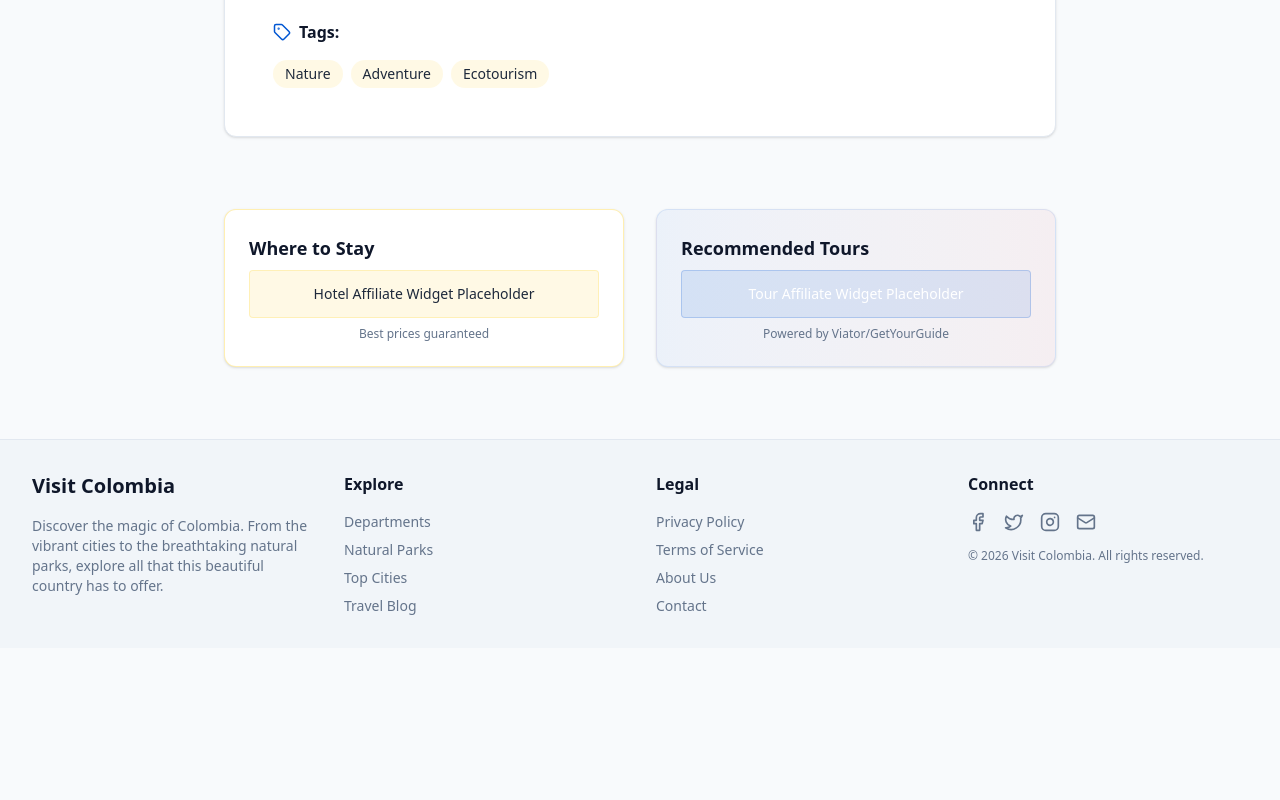
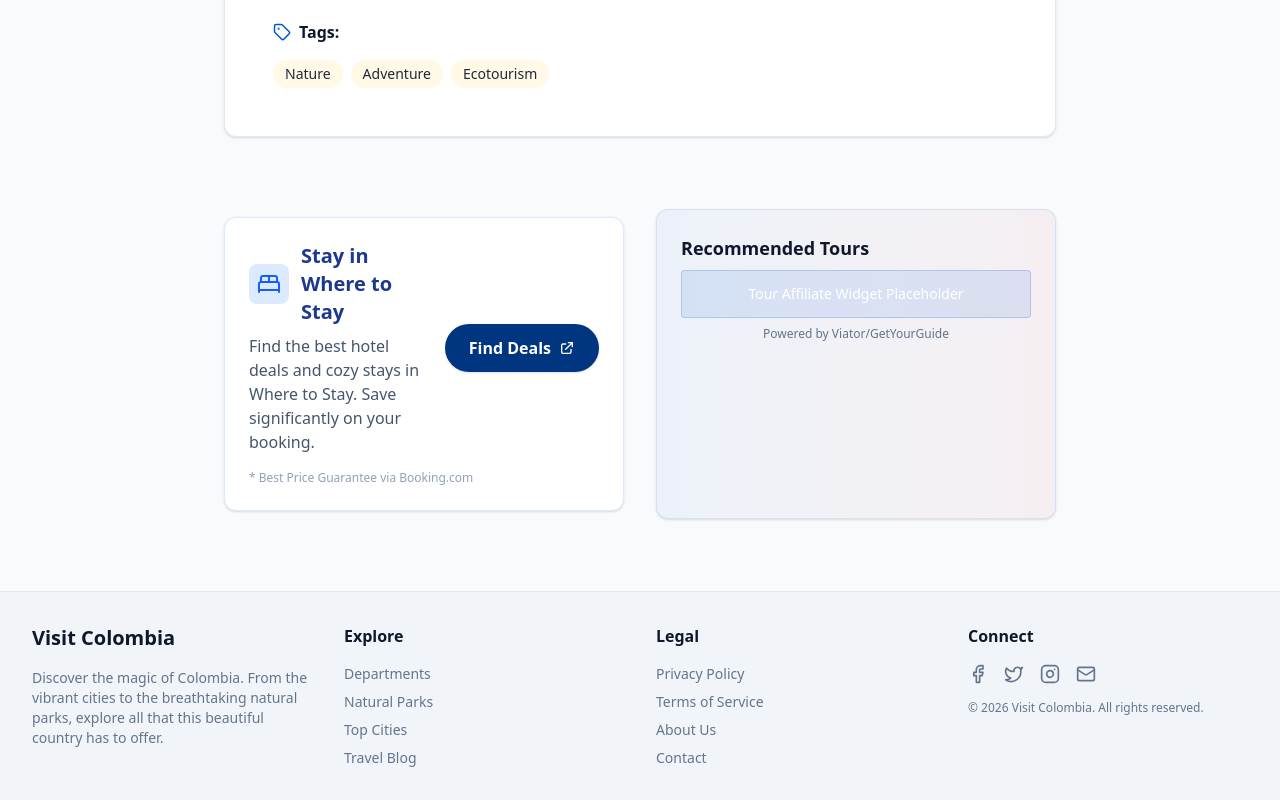
Before and after one commit to jalexisg/visit_colombia, a Next.js app: page /blog/cano-cristales-river-five-colors in a window 1280 px wide. Shown: the part 758-1558 px from the top of the page. Before the commit the page ends 1406 px from the top, so only its background shows below. Built offline with nearby package versions, Linux system fonts and the light colour scheme; no server answers.

Commit message:
feat: Add Booking.com hotel widget

```diff
--- a/components/AdUnit.tsx
+++ b/components/AdUnit.tsx
@@ -1,3 +1,5 @@
+import HotelWidget from './HotelWidget';
+
 interface AdUnitProps {
     type: 'adsense' | 'hotel' | 'tour';
     title?: string; // e.g. "Find Hotels in Bogota"
@@ -10,15 +12,7 @@ export default function AdUnit({ type, title }: AdUnitProps) {
                 // Auto Ads will handle placement, so we don't render a placeholder
                 return null;
             case 'hotel':
-                return (
-                    <div className="w-full p-6 bg-white border border-secondary/30 rounded-xl shadow-sm my-6">
-                        <h4 className="font-bold text-lg mb-2 text-foreground">{title || 'Find Top Rated Hotels'}</h4>
-                        <div className="h-12 bg-secondary/10 rounded flex items-center justify-center text-secondary-foreground text-sm font-medium border border-secondary/20 cursor-pointer hover:bg-secondary/20 transition-colors">
-                            Hotel Affiliate Widget Placeholder
-                        </div>
-                        <p className="text-xs text-muted-foreground mt-2 text-center">Best prices guaranteed</p>
-                    </div>
-                );
+                return <HotelWidget term={title?.replace('Find Hotels in ', '') || 'Colombia'} />;
             case 'tour':
                 return (
                     <div className="w-full p-6 bg-gradient-to-r from-primary/5 to-accent/5 border border-primary/10 rounded-xl shadow-sm my-6">
--- /dev/null
+++ b/components/HotelWidget.tsx
@@ -0,0 +1,51 @@
+'use client';
+
+import { BedDouble } from 'lucide-react';
+
+interface HotelWidgetProps {
+    term: string; // The search term (City or Park name)
+}
+
+export default function HotelWidget({ term }: HotelWidgetProps) {
+    // Defaulting to a common generic affiliate ID or keeping it empty if unknown.
+    // The user needs to provide their specific AID (e.g. 1234567)
+    const affiliateId = process.env.NEXT_PUBLIC_BOOKING_PARTNER_ID || '0';
+
+    // Booking.com search URL construction
+    const searchUrl = `https://www.booking.com/searchresults.html?ss=${encodeURIComponent(term)}&aid=${affiliateId}`;
+
+    return (
+        <div className="w-full bg-white rounded-xl shadow-sm border border-blue-100 p-6 my-8">
+            <div className="flex flex-col md:flex-row items-center justify-between gap-6">
+                <div className="flex-1">
+                    <div className="flex items-center gap-3 mb-2">
+                        <div className="p-2 bg-blue-100 rounded-lg text-blue-600">
+                            <BedDouble size={24} />
+                        </div>
+                        <h3 className="text-xl font-bold text-blue-900">
+                            Stay in {term}
+                        </h3>
+                    </div>
+                    <p className="text-slate-600">
+                        Find the best hotel deals and cozy stays in {term}.
+                        Save significantly on your booking.
+                    </p>
+                </div>
+                <a
+                    href={searchUrl}
+                    target="_blank"
+                    rel="noopener noreferrer"
+                    className="w-full md:w-auto px-6 py-3 bg-[#003580] hover:bg-[#00224f] text-white font-bold rounded-full transition-colors flex items-center justify-center gap-2 shadow-sm"
+                >
+                    Find Deals
+                    <svg className="w-4 h-4" fill="none" stroke="currentColor" viewBox="0 0 24 24">
+                        <path strokeLinecap="round" strokeLinejoin="round" strokeWidth={2} d="M10 6H6a2 2 0 00-2 2v10a2 2 0 002 2h10a2 2 0 002-2v-4M14 4h6m0 0v6m0-6L10 14" />
+                    </svg>
+                </a>
+            </div>
+            <div className="mt-4 text-xs text-slate-400 text-center md:text-left">
+                * Best Price Guarantee via Booking.com
+            </div>
+        </div>
+    );
+}
```
